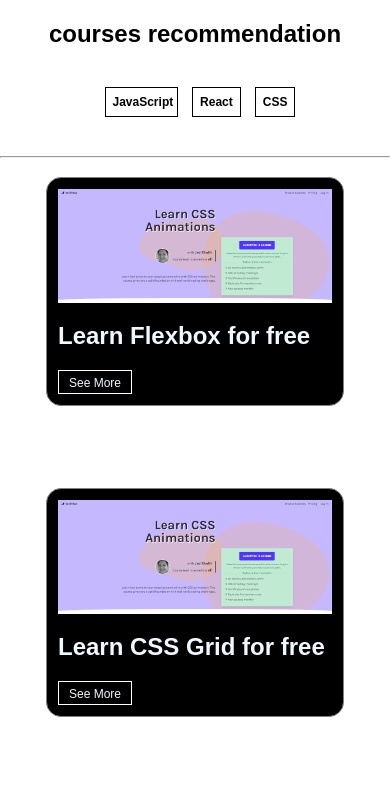
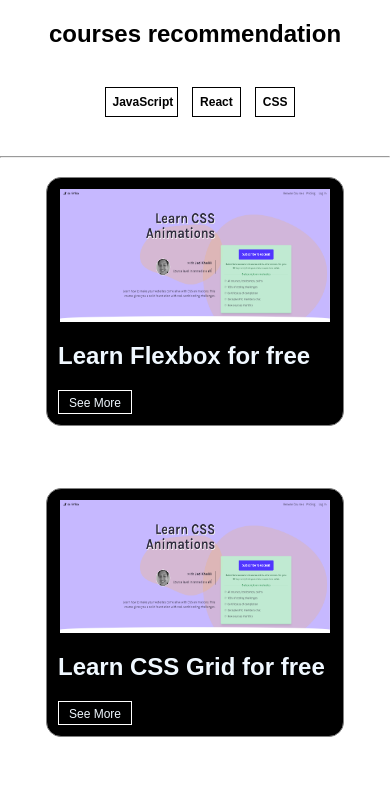
Before and after one commit to pranitcode/courses-recommendation, a React (Create React App) app: page / in a window 390 px wide. Shown: the top 797 px of the page. Built offline with nearby package versions, Linux system fonts and the light colour scheme.

Commit message:
some proplem solve

```diff
--- a/src/App.css
+++ b/src/App.css
@@ -84,6 +84,11 @@ button {
     height: 300px;
     position: relative;
    }
+   img {
+    height:133px;
+    width: 270px;
+    margin: 0 auto;
+  }
 
 
    .seemore {
```
